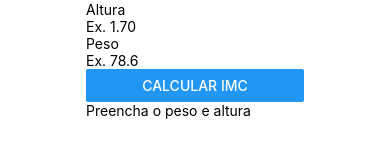
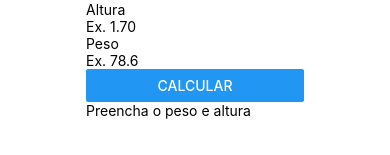
Before and after one commit to MarcioAndrade/OneBitHealth, a React Native app: screen / in a window 390 px wide. Shown: the part 371-526 px from the top of the page. Built offline with nearby package versions, Linux system fonts and the light colour scheme.

Commit message:
Ação do botão calcular

```diff
--- a/src/components/Form/ResultImc/index.js
+++ b/src/components/Form/ResultImc/index.js
@@ -4,8 +4,8 @@ import { Text, View } from "react-native";
 export default function ResultImc(props) {
     return (
         <View>
+            <Text>{props.messageResultImc}</Text>
             <Text>{props.resultImc}</Text>
-            <Text>{props.messageResultImc}</Text>
         </View>
     );
 }
--- a/src/components/Form/index.js
+++ b/src/components/Form/index.js
@@ -12,7 +12,7 @@ export default function Form() {
     const [textButton, setTextButton] = useState("Calcular");
 
     function imcCalculator() {
-        return setImc((weight / (height + height)).toFixed(2));
+        return setImc((weight / (height * height)).toFixed(2));
     }
 
     function validationImc() {
@@ -26,7 +26,7 @@ export default function Form() {
         else {
             setImc(null);
             setTextButton("Calcular");
-            setImc("Preencha o peso e altura");
+            setMessageImc("Preencha o peso e altura");
         }
     }
 
@@ -35,16 +35,21 @@ export default function Form() {
             <View>
                 <Text>Altura</Text>
                 <TextInput
+                    onChangeText={setHeight}
+                    value={height}
                     placeholder="Ex. 1.70"
                     keyboardType="numeric"
                 />
                 <Text>Peso</Text>
                 <TextInput
+                    onChangeText={setWeight}
+                    value={weight}
                     placeholder="Ex. 78.6"
                     keyboardType="numeric"
                 />
                 <Button
-                    title="Calcular IMC"
+                    onPress={() => validationImc()}
+                    title={textButton}
                 />
             </View>
             <ResultImc messageResultImc={messageImc} resultImc={imc} />
```
